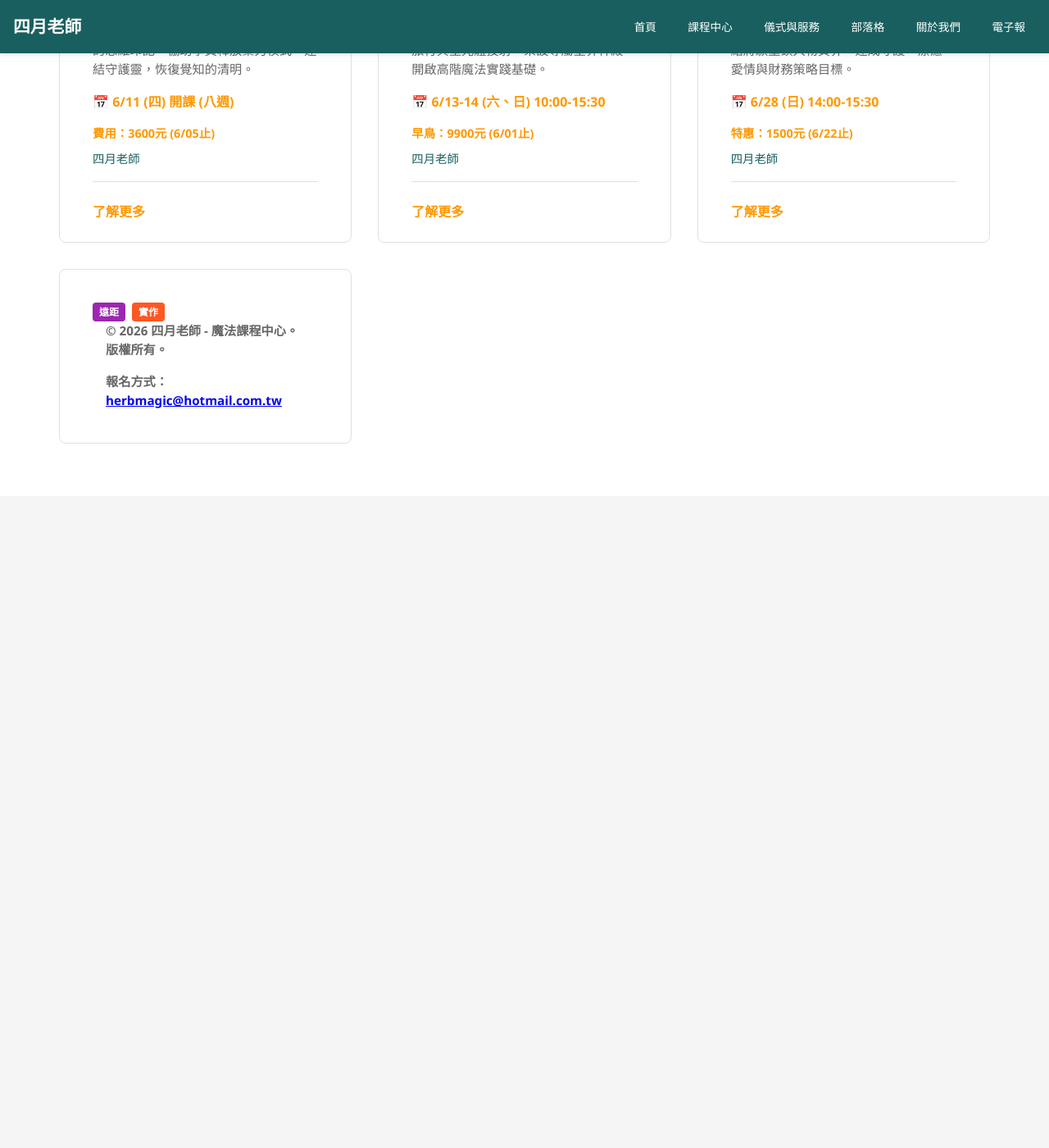
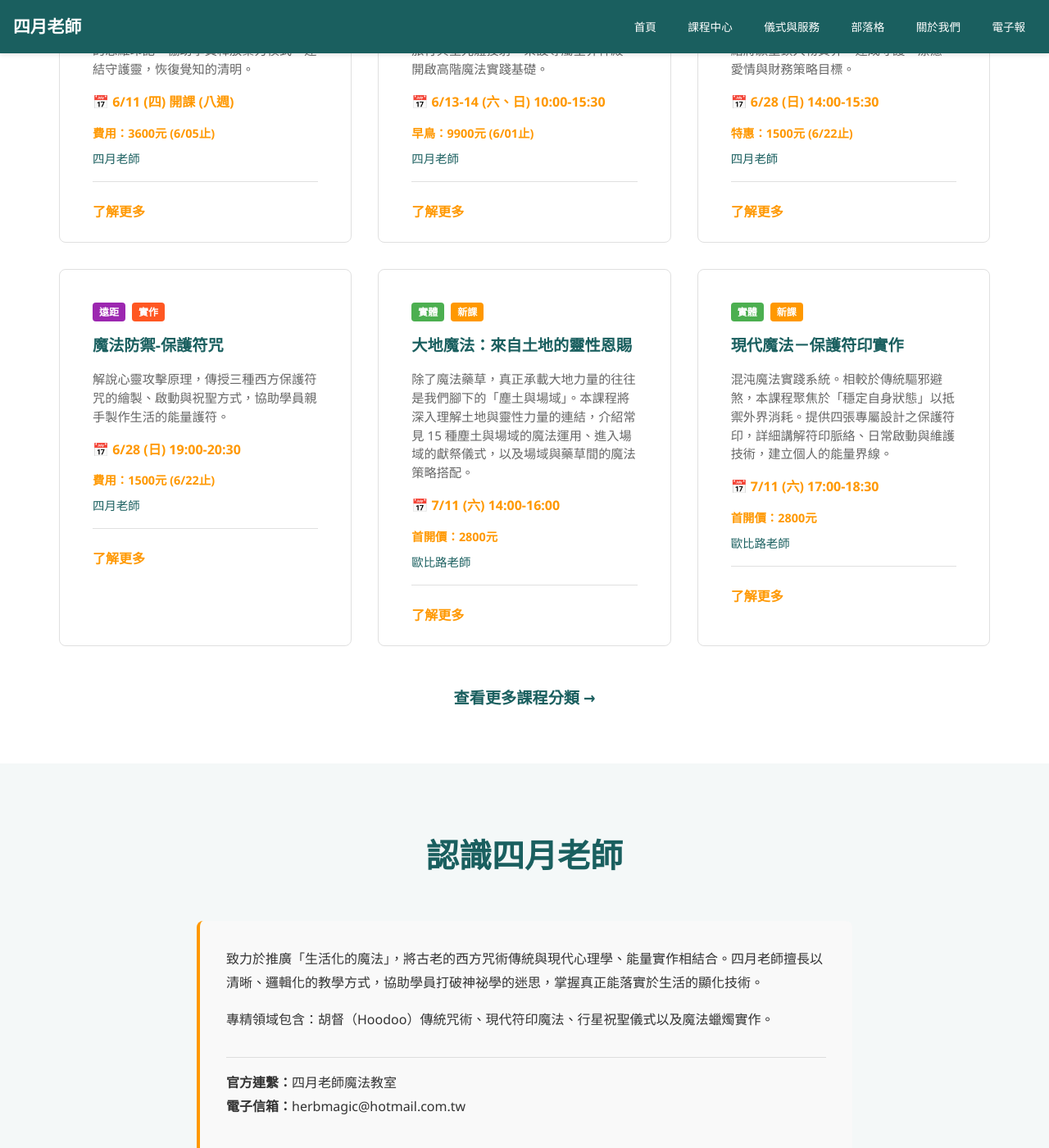
Before and after one commit to light4uliuphone-lang/hoodoo, a Jekyll site: the page built from index.html, in a window 1280 px wide and 1400 px high, scrolled down 747 px. Shown: the whole window at 82% size. Built offline with Jekyll 4.4.1, drawn with Linux system fonts in a browser that asks for light colours; before the commit the page ends 1352 px from its top, so only the background shows below that.

Commit message:
Update index.html

```diff
--- a/index.html
+++ b/index.html
@@ -73,4 +73,85 @@ description: 探索四月老師的魔法教學中心，提供專業胡督(Hoodoo
                     <span style="background-color: #9c27b0; color: white; padding: 2px 8px; border-radius: 4px; font-size: 0.75rem; font-weight: bold;">遠距</span>
                     <span style="background-color: #ff5722; color: white; padding: 2px 8px; border-radius: 4px; font-size: 0.75rem; font-weight: bold;">實作</span>
                 </div>
-                <h3 style="
+                <h3 style="margin-top: 1rem; padding: 0 1rem;">魔法防禦-保護符咒</h3>
+                <div style="padding: 0 1rem;">
+                    <p>解說心靈攻擊原理，傳授三種西方保護符咒的繪製、啟動與祝聖方式，協助學員親手製作生活的能量護符。</p>
+                    <div class="course-info">
+                        <div style="margin-bottom: 5px; color: #ff9800; font-weight: bold;">📅 6/28 (日) 19:00-20:30</div>
+                        <span class="price">費用：1500元 (6/22止)</span>
+                        <span class="teacher">四月老師</span>
+                    </div>
+                    <a href="/courses/course-protection-05/" class="learn-more">了解更多</a>
+                </div>
+            </div>
+
+            <div class="course-card">
+                <div style="display: flex; gap: 8px; padding: 1rem 1rem 0;">
+                    <span style="background-color: #4caf50; color: white; padding: 2px 8px; border-radius: 4px; font-size: 0.75rem; font-weight: bold;">實體</span>
+                    <span style="background-color: #ff9800; color: white; padding: 2px 8px; border-radius: 4px; font-size: 0.75rem; font-weight: bold;">新課</span>
+                </div>
+                <h3 style="margin-top: 1rem; padding: 0 1rem;">大地魔法：來自土地的靈性恩賜</h3>
+                <div style="padding: 0 1rem;">
+                    <p>除了魔法藥草，真正承載大地力量的往往是我們腳下的「塵土與場域」。本課程將深入理解土地與靈性力量的連結，介紹常見 15 種塵土與場域的魔法運用、進入場域的獻祭儀式，以及場域與藥草間的魔法策略搭配。</p>
+                    <div class="course-info">
+                        <div style="margin-bottom: 5px; color: #ff9800; font-weight: bold;">📅 7/11 (六) 14:00-16:00</div>
+                        <span class="price">首開價：2800元</span>
+                        <span class="teacher">歐比路老師</span>
+                    </div>
+                    <a href="/courses/course-020/" class="learn-more">了解更多</a>
+                </div>
+            </div>
+
+            <div class="course-card">
+                <div style="display: flex; gap: 8px; padding: 1rem 1rem 0;">
+                    <span style="background-color: #4caf50; color: white; padding: 2px 8px; border-radius: 4px; font-size: 0.75rem; font-weight: bold;">實體</span>
+                    <span style="background-color: #ff9800; color: white; padding: 2px 8px; border-radius: 4px; font-size: 0.75rem; font-weight: bold;">新課</span>
+                </div>
+                <h3 style="margin-top: 1rem; padding: 0 1rem;">現代魔法－保護符印實作</h3>
+                <div style="padding: 0 1rem;">
+                    <p>混沌魔法實踐系統。相較於傳統驅邪避煞，本課程聚焦於「穩定自身狀態」以抵禦外界消耗。提供四張專屬設計之保護符印，詳細講解符印脈絡、日常啟動與維護技術，建立個人的能量界線。</p>
+                    <div class="course-info">
+                        <div style="margin-bottom: 5px; color: #ff9800; font-weight: bold;">📅 7/11 (六) 17:00-18:30</div>
+                        <span class="price">首開價：2800元</span>
+                        <span class="teacher">歐比路老師</span>
+                    </div>
+                    <a href="/courses/course-modern-07/" class="learn-more">了解更多</a>
+                </div>
+            </div>
+
+        </div>
+        <div style="text-align: center; margin-top: 3rem;">
+            <a href="/course/" style="color: #1a5f5f; font-weight: bold; text-decoration: none; font-size: 1.2rem;">查看更多課程分類 →</a>
+        </div>
+    </div>
+</section>
+
+<section class="about-teacher" style="background-color: #f4f8f8; padding: 5rem 0;">
+    <div class="container">
+        <h2 style="color: #1a5f5f; text-align: center; margin-bottom: 3rem;">認識四月老師</h2>
+        <div class="teacher-content" style="max-width: 800px; margin: 0 auto;">
+            <div class="teacher-text" style="line-height: 1.8; color: #444;">
+                <p>致力於推廣「生活化的魔法」，將古老的西方咒術傳統與現代心理學、能量實作相結合。四月老師擅長以清晰、邏輯化的教學方式，協助學員打破神祕學的迷思，掌握真正能落實於生活的顯化技術。</p>
+                <p>專精領域包含：胡督（Hoodoo）傳統咒術、現代符印魔法、行星祝聖儀式以及魔法蠟燭實作。</p>
+                <p style="margin-top: 2rem; border-top: 1px solid #ddd; padding-top: 1rem;">
+                    <strong>官方連繫：</strong>四月老師魔法教室<br>
+                    <strong>電子信箱：</strong>{{ site.email | default: 'herbmagic@hotmail.com.tw' }}
+                </p>
+            </div>
+        </div>
+    </div>
+</section>
+
+<script type="application/ld+json">
+{
+  "@context": "https://schema.org",
+  "@type": "EducationalOrganization",
+  "name": "四月老師 - 魔法課程中心",
+  "description": "提供專業胡督(Hoodoo)、藥草魔法與策略魔法教學課程。",
+  "url": "http://hoodoo.pro/",
+  "address": {
+    "@type": "PostalAddress",
+    "addressCountry": "TW"
+  }
+}
+</script>
```
